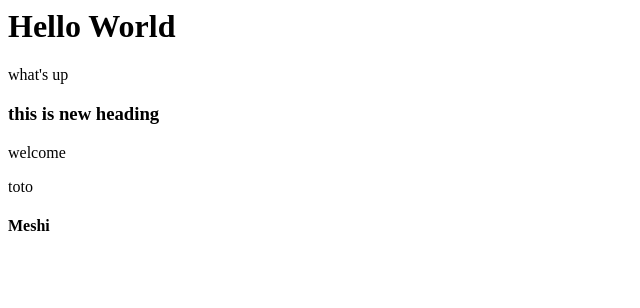
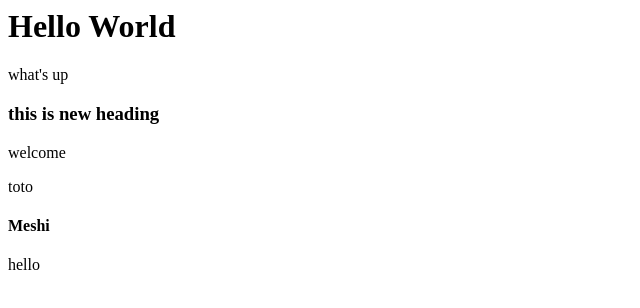
Before and after one commit to Geek-Slack/blogs, a plain HTML site: page index.html in a window 1280 px wide. Shown: the full height of the page, 0-640 px from the left. Drawn offline with Linux system fonts and the light colour scheme.

Commit message:
Update index.html

```diff
--- a/index.html
+++ b/index.html
@@ -9,3 +9,5 @@
 <p>toto</p>
 
 <h4>Meshi</h4>
+
+<p a href "./home.html">hello</p>
```
